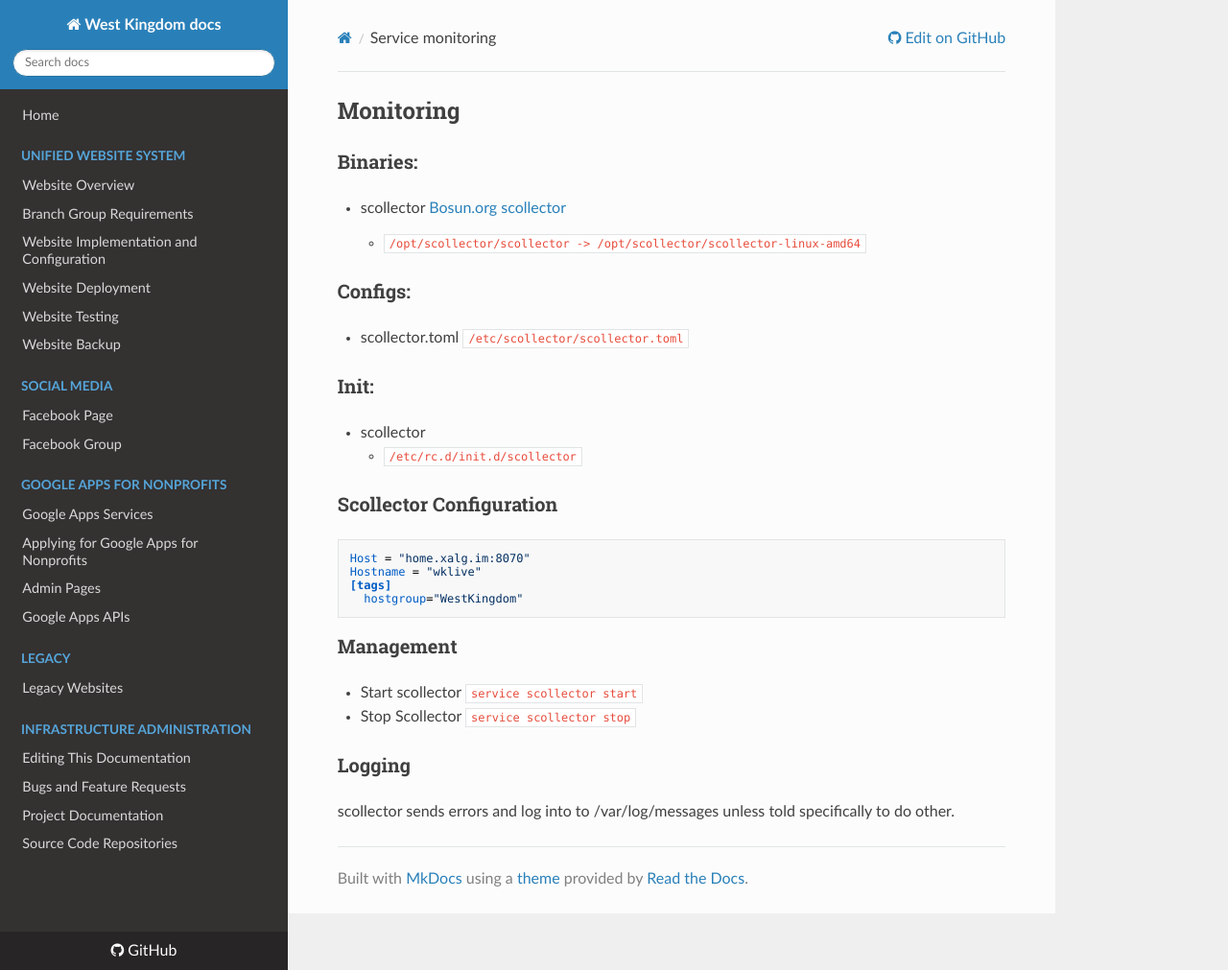
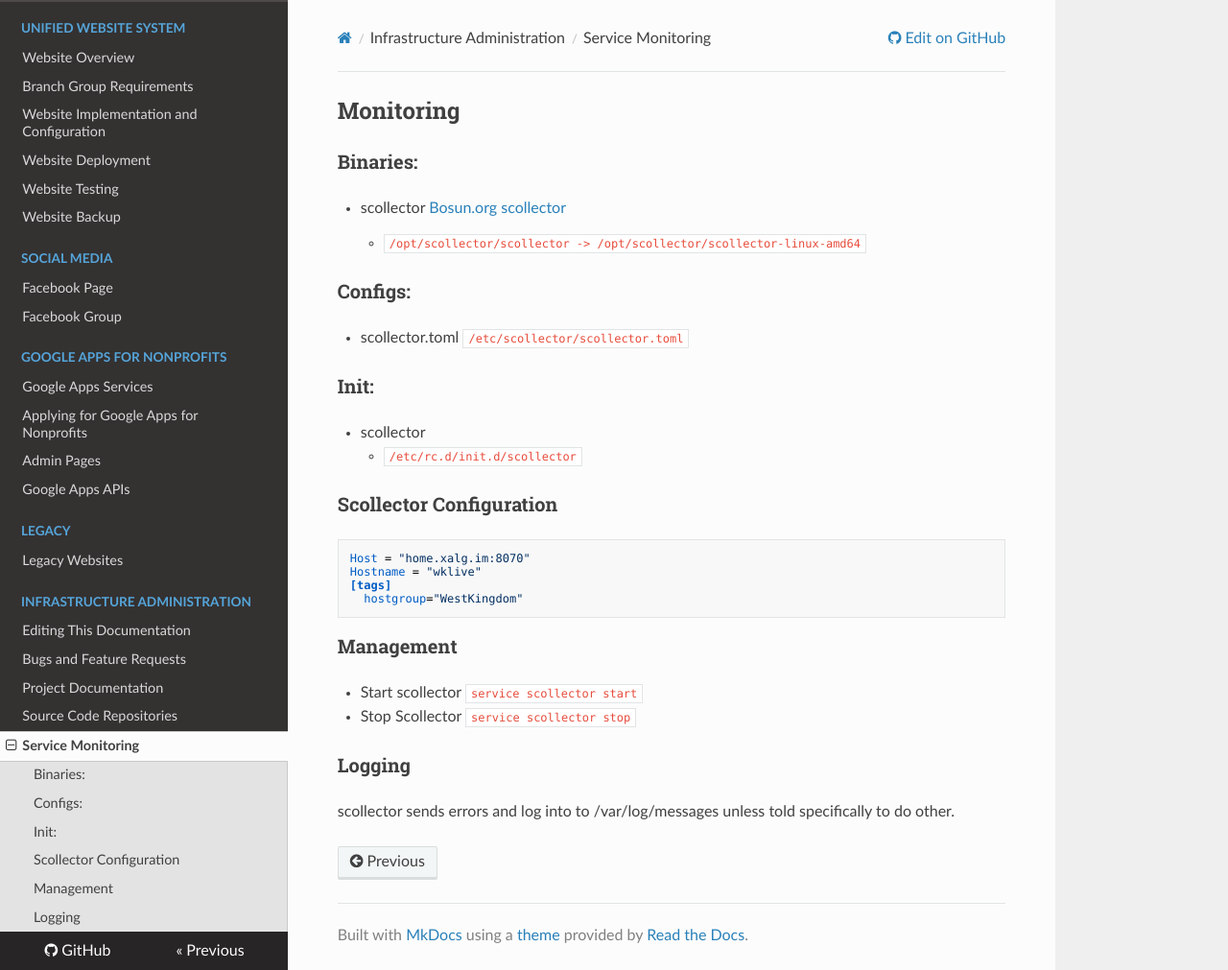
Before and after one commit to westkingdom/westkingdom, an MkDocs documentation site: the page built from docs/service-monitoring.md, in a window 1280 px wide and 1011 px high. Shown: the whole window at 96% size. Built offline with MkDocs 1.6.1, drawn with Linux system fonts in a browser that asks for light colours; nearby versions of some CDN libraries; old or Windows-style settings are respelled for this version of MkDocs.

Commit message:
add yml line
Adding the monitoring page to the Infrastructure Administration section.

```diff
--- a/mkdocs.yml
+++ b/mkdocs.yml
@@ -18,6 +18,7 @@ pages:
   - [bugs-and-feature-requests.md, 'Infrastructure Administration', 'Bugs and Feature Requests']
   - [project-documentation.md, 'Infrastructure Administration', 'Project Documentation']
   - [vcs.md, 'Infrastructure Administration', 'Source Code Repositories']
+  - [service-monitoring.md, 'Infrastructure Administration', 'Service Monitoring']
 theme: readthedocs
 site_author: ""
 repo_url: https://github.com/westkingdom/westkingdom
```
